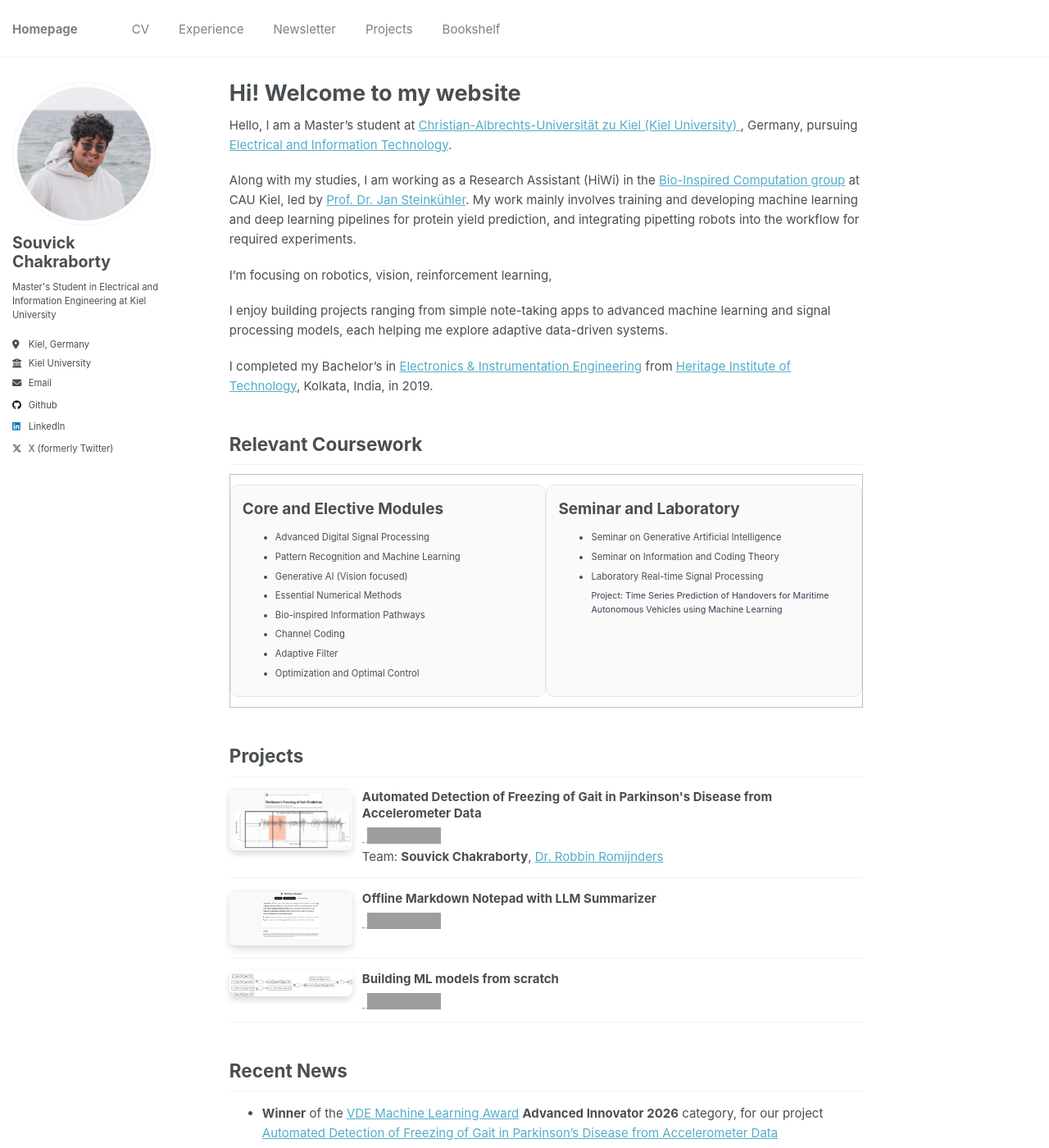
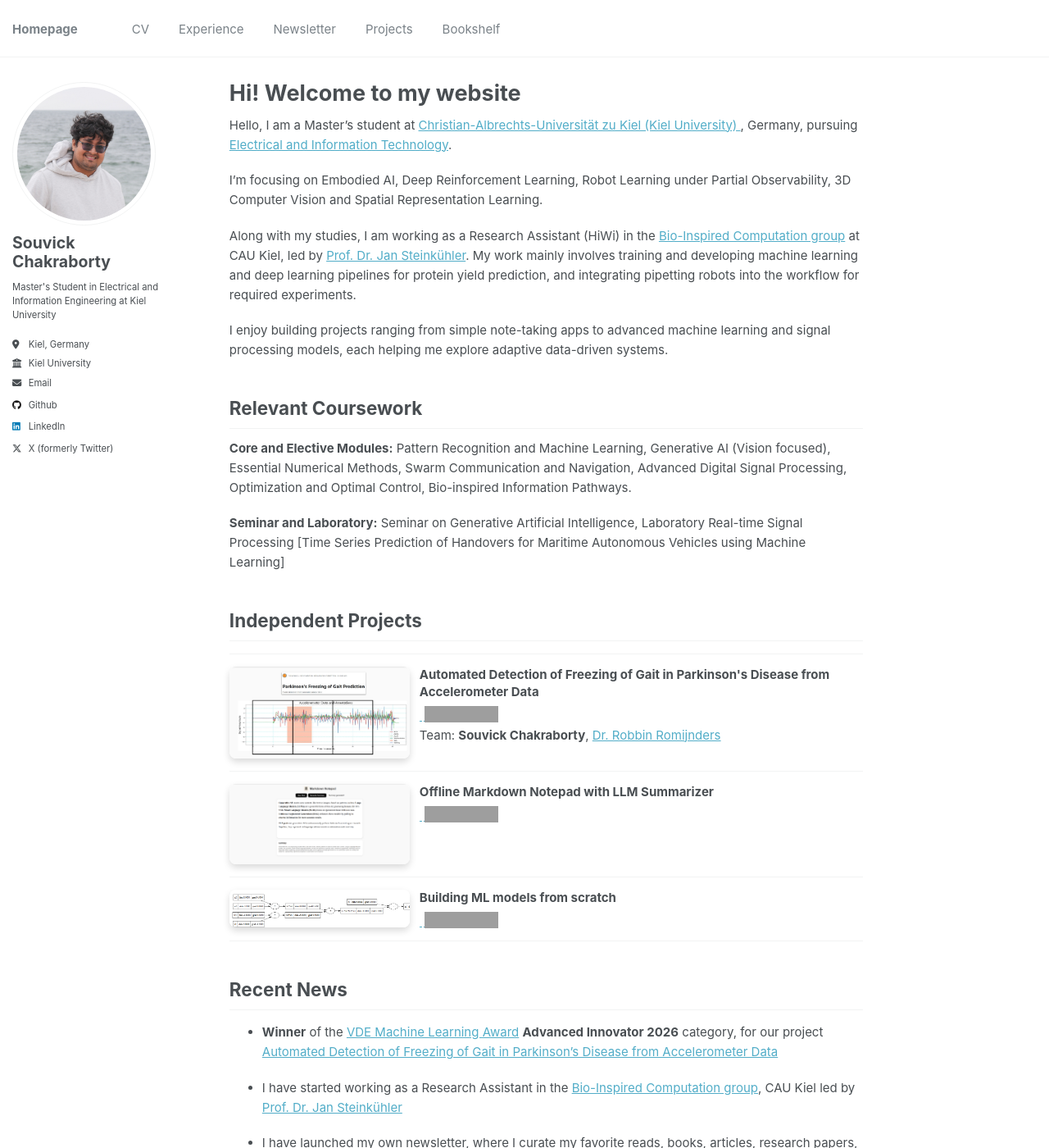
Before and after one commit to SouvickC/SouvickC.github.io, a Jekyll site: the page built from _pages/about.md, in a window 1280 px wide and 1400 px high. Shown: the whole window at 82% size. Built offline with Jekyll 4.4.1, drawn with Linux system fonts in a browser that asks for light colours; grey boxes are pictures that could not be loaded.

Commit message:
changes in about section

```diff
--- a/_pages/about.md
+++ b/_pages/about.md
@@ -9,52 +9,25 @@
 
 Hello, I am a Master's student at [Christian-Albrechts-Universität zu Kiel (Kiel University) ](https://www.tf.uni-kiel.de/etit/instetit/en?set_language=en), Germany, pursuing [Electrical and Information Technology](https://www.tf.uni-kiel.de/etit/instetit/en?set_language=en).
 
+I'm focusing on Embodied AI, Deep Reinforcement Learning, Robot Learning under Partial Observability, 3D Computer
+Vision and Spatial Representation Learning.
 
 Along with my studies, I am working as a Research Assistant (HiWi) in the [Bio-Inspired Computation group](https://www.uni-kiel.de/en/tf/research/institute-etit/bio-inspired-computation) at CAU Kiel, led by [Prof. Dr. Jan Steinkühler](https://scholar.google.com/citations?user=2Dzpoo0AAAAJ&hl=en). My work mainly involves training and developing machine learning and deep learning pipelines for protein yield prediction, and integrating pipetting robots into the workflow for required experiments.
 
-I'm focusing on robotics, vision, reinforcement learning,
 
 I enjoy building projects ranging from simple note-taking apps to advanced machine learning and signal processing models, each helping me explore adaptive data-driven systems.
 
-I completed my Bachelor's in [Electronics & Instrumentation Engineering](https://heritageit.edu/AEIE.aspx) from [Heritage Institute of Technology](https://heritageit.edu/), Kolkata, India, in 2019.
 
 ## Relevant Coursework
 
-<table style="width:100%; border-collapse:separate; border-spacing:0 12px;">
-  <tr>
-    <td style="width:50%; vertical-align:top; padding:14px; border:1px solid #e5e7eb; border-radius:10px; background:#fafafa;">
-      <strong style="font-size:1.05rem;">Core and Elective Modules</strong>
-      <ul style="margin-top:10px; margin-bottom:0;">
-        <li>Advanced Digital Signal Processing</li>
-        <li>Pattern Recognition and Machine Learning</li>
-        <li>Generative AI (Vision focused)</li>
-        <li>Essential Numerical Methods</li>
-        <li>Bio-inspired Information Pathways</li>
-        <li>Channel Coding</li>
-        <li>Adaptive Filter</li>
-        <li>Optimization and Optimal Control</li>
-      </ul>
-    </td>
-    <td style="width:50%; vertical-align:top; padding:14px; border:1px solid #e5e7eb; border-radius:10px; background:#fafafa;">
-      <strong style="font-size:1.05rem;">Seminar and Laboratory</strong>
-      <ul style="margin-top:10px; margin-bottom:0;">
-        <li>Seminar on Generative Artificial Intelligence</li>
-        <li>Seminar on Information and Coding Theory</li>
-        <li>
-          Laboratory Real-time Signal Processing
-          <div style="margin-top:6px; font-size:0.95em; color:#374151;">
-            Project: Time Series Prediction of Handovers for Maritime Autonomous Vehicles using Machine Learning
-          </div>
-        </li>
-      </ul>
-    </td>
-  </tr>
-</table>
+**Core and Elective Modules:** Pattern Recognition and Machine Learning, Generative AI (Vision focused), Essential Numerical Methods, Swarm Communication and Navigation, Advanced Digital Signal Processing, Optimization and Optimal Control, Bio-inspired Information Pathways.
+
+**Seminar and Laboratory:**  Seminar on Generative Artificial Intelligence, Laboratory Real-time Signal Processing [Time Series Prediction of Handovers for Maritime Autonomous Vehicles using Machine Learning]
 
 
 
 
-Projects
+## Independent Projects
 ---
 
 
--- a/assets/css/main.scss
+++ b/assets/css/main.scss
@@ -45,7 +45,7 @@
 
 
 .project-card { display:flex; gap:12px; align-items:flex-start; margin:14px 0; }
-.project-thumb { width:150px; max-width:30vw; border-radius:8px; box-shadow:0 4px 8px rgba(0,0,0,.15); flex-shrink:0; }
+.project-thumb { width:220px; max-width:36vw; border-radius:8px; box-shadow:0 4px 8px rgba(0,0,0,.15); flex-shrink:0; }
 .project-body { line-height:1.35; }
 .project-title{display:block;margin-bottom:4px}
 .project-badge img { vertical-align:middle; margin-left:6px; }
```
